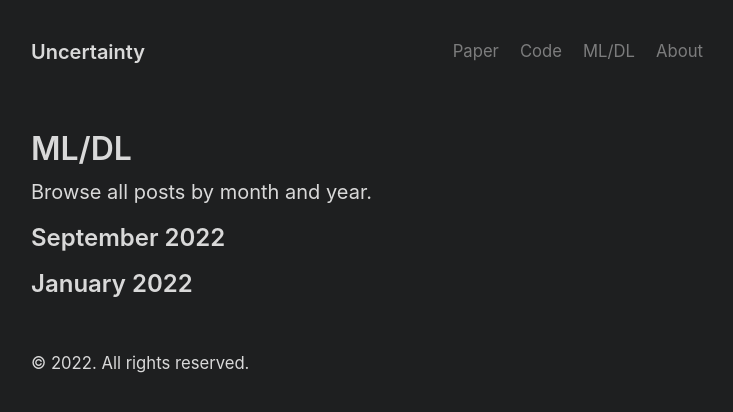
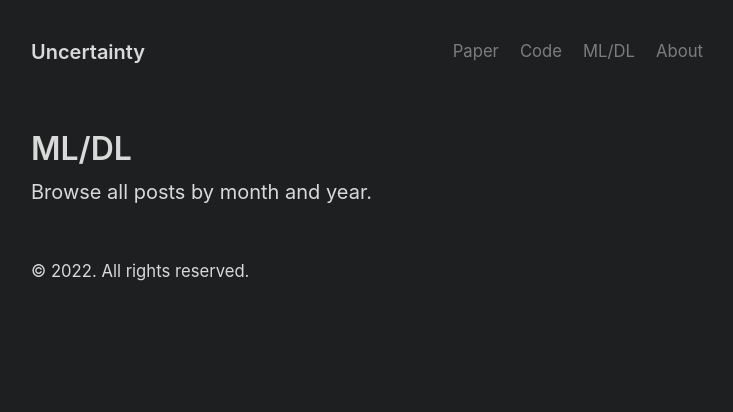
Before and after one commit to mawjdgus0812/mawjdgus0812.github.io, a Jekyll site: the page built from archive3.md, in a window 1280 px wide. Shown: the top 412 px of the page, without its empty margins (273-1006 px from the left). Built offline with Jekyll 4.4.1, drawn with Linux system fonts in a browser that asks for light colours.

Commit message:
Update archive3.md

```diff
--- a/archive3.md
+++ b/archive3.md
@@ -11,7 +11,9 @@ Browse all posts by month and year.
 
 {% assign postsByYearMonth = site.posts | group_by_exp: "post", "post.date | date: '%B %Y'" %}
 {% for yearMonth in postsByYearMonth %}
+{%-if post.category == "ML/DL"-%}
   <h2>{{ yearMonth.name }}</h2>
+{%-endif-%}
   <ul>
     {% for post in yearMonth.items %}
       {%-if post.category == "ML/DL"-%}
```
